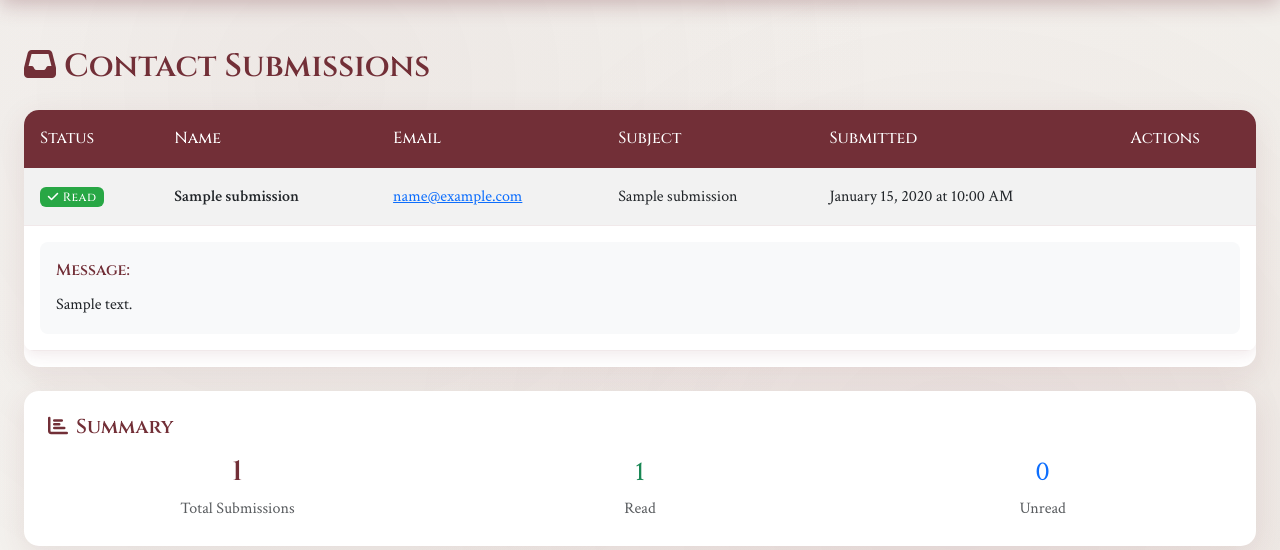
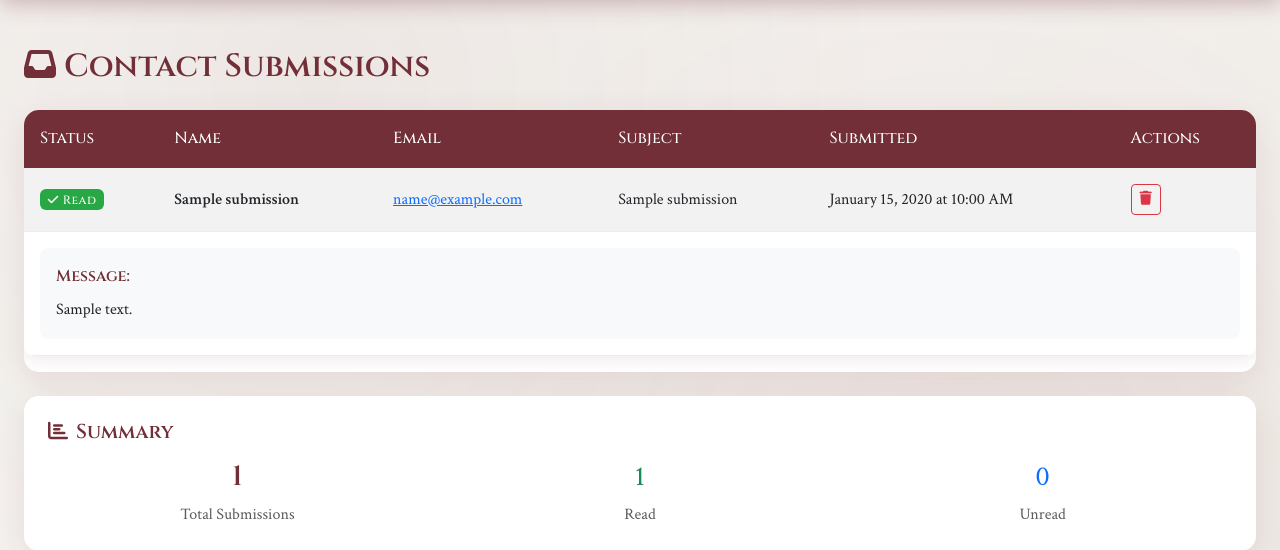
Before and after one commit to VINCENT-bot354/Grand-Stage, a Flask app: page /admin/contact-submissions in a window 1280 px wide. Shown: the part 115-665 px from the top of the page. Run offline with Flask 3, Linux system fonts and the light colour scheme; a user stored in the database is signed in; tables that the repository leaves empty hold one stand-in row (values such as "Sample post"); some web fonts are replaced.

Commit message:
Assistant checkpoint: Add delete functionality for images, videos, and messages
Assistant generated file changes:
- templates/admin/manage_images.html: Add delete button for images
- templates/admin/manage_videos.html: Add delete button for videos
- templates/admin/contact_submissions.html: Add delete button for contact submissions
- routes.py: Add delete route for contact submissions

---

User prompt:

I'm running out of assistant points to use please make this edit accurate to the best you can.

in the admin section the I should be able to delete images videos and messages submitted in the contact submission by simply clicking a delete icon each item and in each message, please make sure this functionality works.

Replit-Commit-Author: Assistant
Replit-Commit-Session-Id: 4374b9a1-183c-4a24-9f5a-7997b659adba

```diff
--- a/routes.py
+++ b/routes.py
@@ -372,6 +372,22 @@ def mark_submission_read(submission_id):
 
     return redirect(url_for('admin_contact_submissions'))
 
+@app.route('/admin/contact-submissions/<int:submission_id>/delete', methods=['POST'])
+@login_required
+def admin_delete_submission(submission_id):
+    """Delete a contact submission"""
+    submission = ContactSubmission.query.get_or_404(submission_id)
+
+    try:
+        db.session.delete(submission)
+        db.session.commit()
+        flash('Contact submission deleted successfully!', 'success')
+    except Exception as e:
+        db.session.rollback()
+        flash('Error deleting submission. Please try again.', 'error')
+
+    return redirect(url_for('admin_contact_submissions'))
+
 # Context processor to make settings available in all templates
 @app.context_processor
 def inject_settings():
--- a/templates/admin/contact_submissions.html
+++ b/templates/admin/contact_submissions.html
@@ -62,12 +62,19 @@
                                     <td>{{ submission.subject }}</td>
                                     <td>{{ submission.submitted_at.strftime('%B %d, %Y at %I:%M %p') }}</td>
                                     <td>
-                                        {% if not submission.is_read %}
-                                            <a href="{{ url_for('mark_submission_read', submission_id=submission.id) }}"
-                                               class="btn btn-outline-success btn-sm">
-                                                <i class="fas fa-check me-1"></i>Mark Read
-                                            </a>
-                                        {% endif %}
+                                        <div class="btn-group btn-group-sm" role="group">
+                                            {% if not submission.is_read %}
+                                                <a href="{{ url_for('mark_submission_read', submission_id=submission.id) }}"
+                                                   class="btn btn-outline-success btn-sm" title="Mark as Read">
+                                                    <i class="fas fa-check"></i>
+                                                </a>
+                                            {% endif %}
+                                            <form method="POST" action="{{ url_for('admin_delete_submission', submission_id=submission.id) }}" class="d-inline" onsubmit="return confirm('Are you sure you want to delete this message? This action cannot be undone.')">
+                                                <button type="submit" class="btn btn-outline-danger btn-sm" title="Delete">
+                                                    <i class="fas fa-trash"></i>
+                                                </button>
+                                            </form>
+                                        </div>
                                     </td>
                                 </tr>
                                 <tr {% if not submission.is_read %}class="table-primary"{% endif %}>
--- a/templates/admin/manage_images.html
+++ b/templates/admin/manage_images.html
@@ -169,11 +169,11 @@
                         <td>{{ img.sort_order }}</td>
                         <td>
                             <div class="btn-group btn-group-sm" role="group">
-                                <a href="{{ url_for('admin_image_form', image_id=img.id) }}" class="btn btn-outline-primary">
+                                <a href="{{ url_for('admin_image_form', image_id=img.id) }}" class="btn btn-outline-primary" title="Edit">
                                     <i class="fas fa-edit"></i>
                                 </a>
-                                <form method="POST" action="{{ url_for('admin_delete_image', image_id=img.id) }}" class="d-inline">
-                                    <button type="submit" class="btn btn-outline-danger" onclick="return confirm('Are you sure you want to delete this image?')">
+                                <form method="POST" action="{{ url_for('admin_delete_image', image_id=img.id) }}" class="d-inline" onsubmit="return confirm('Are you sure you want to delete this image? This action cannot be undone.')">
+                                    <button type="submit" class="btn btn-outline-danger" title="Delete">
                                         <i class="fas fa-trash"></i>
                                     </button>
                                 </form>
```
Also changed, not shown: templates/admin/manage_videos.html (+4 -4 lines).
